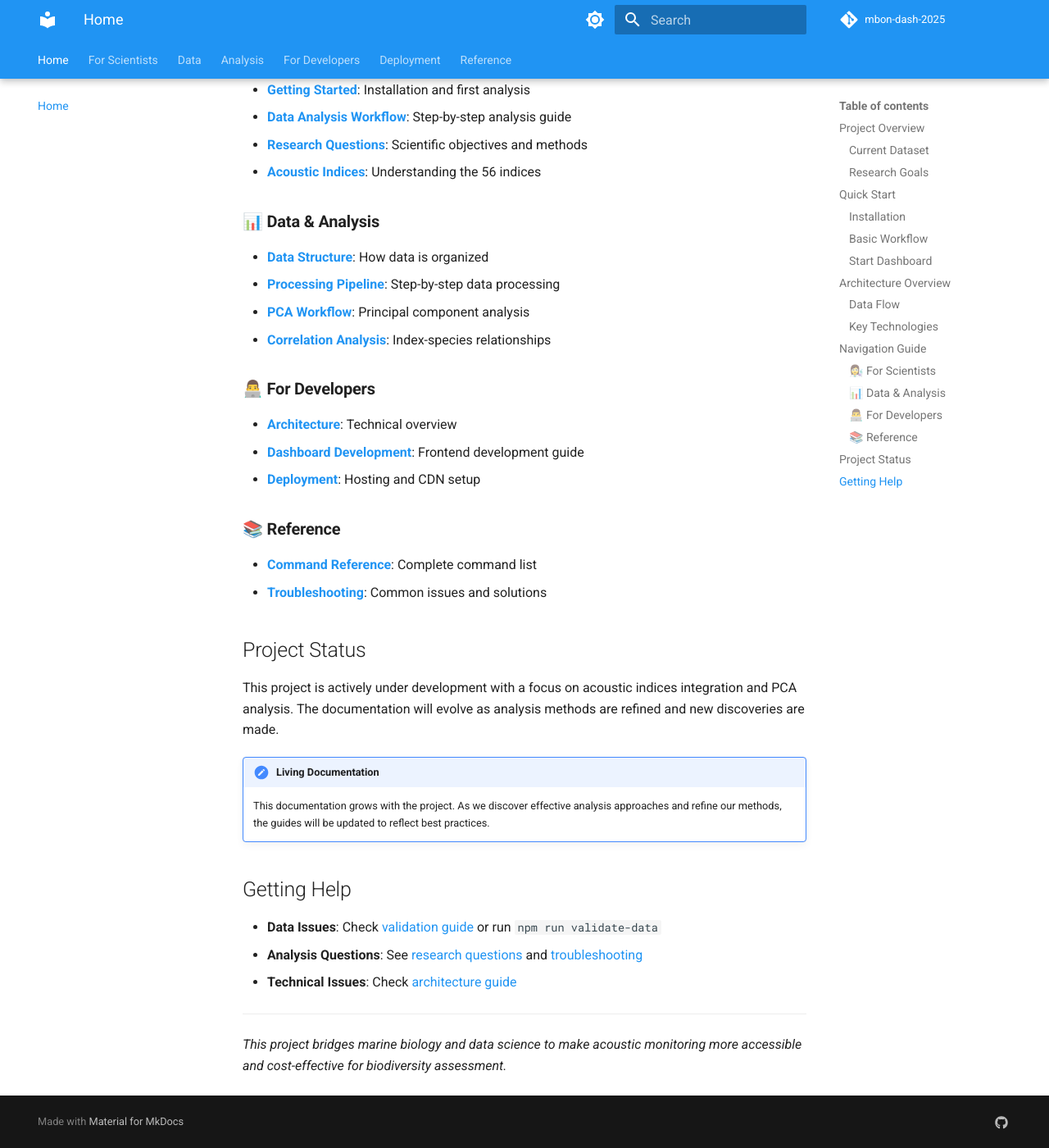
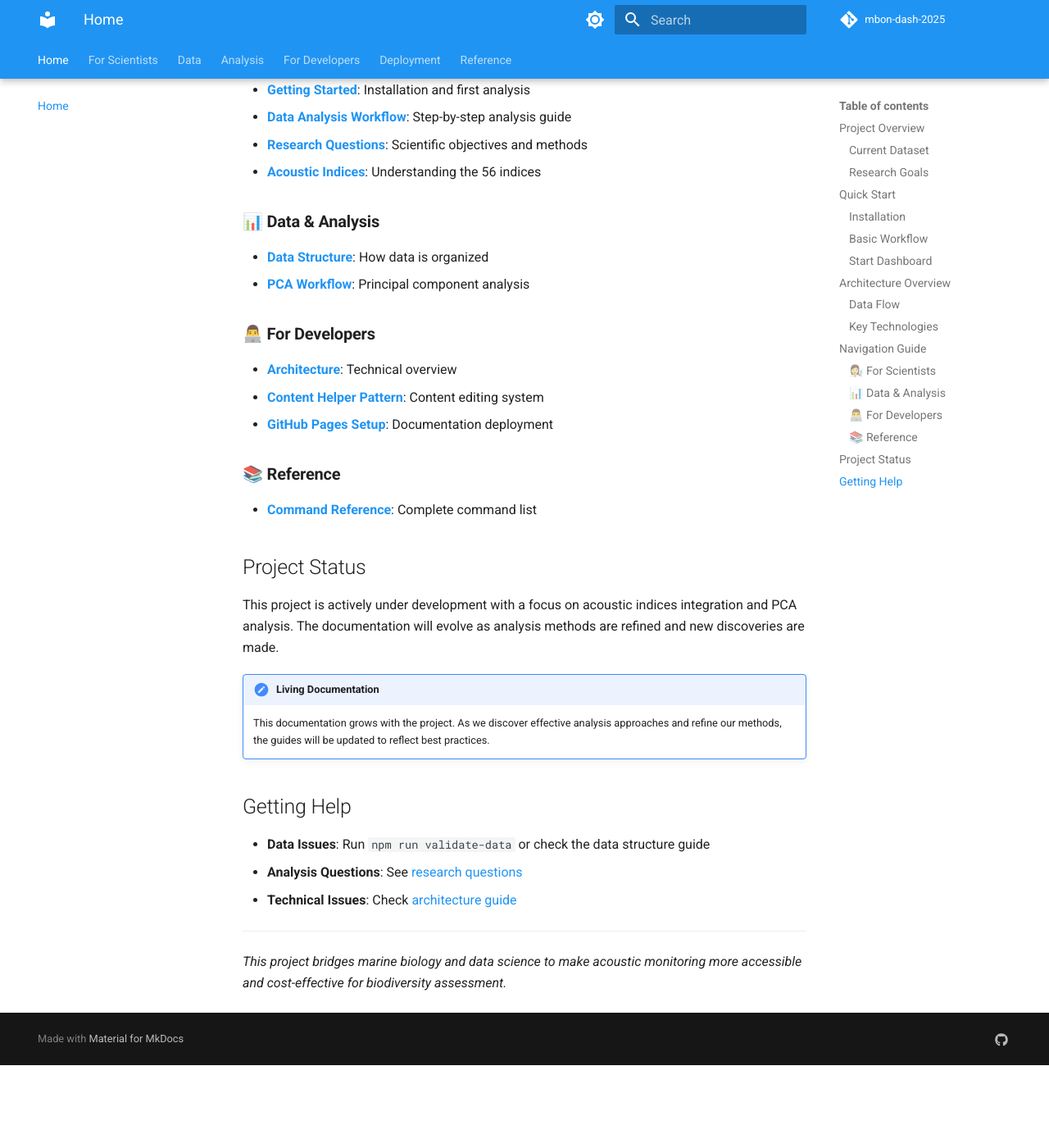
Before and after one commit to Waveform-Analytics/mbon-dash-2025, an MkDocs documentation site: the page built from docs_site/index.md, in a window 1280 px wide and 1400 px high, scrolled down 2610 px. Shown: the whole window at 82% size. Built offline with MkDocs 1.6.1 and Material for MkDocs 9.7.7, drawn with Linux system fonts in a browser that asks for light colours; comment, search, counter and statistics services are not loaded; after the commit the page ends 3909 px from its top, so only the background shows below that.

Commit message:
Streamline documentation: update links and references for clarity, remove outdated or redundant sections, and refine project structure. Add new dependencies for enhanced MkDocs functionality.

```diff
--- a/docs_site/index.md
+++ b/docs_site/index.md
@@ -116,18 +116,15 @@ graph LR
 
 ### 📊 **Data & Analysis**
 - **[Data Structure](data/structure.md)**: How data is organized
-- **[Processing Pipeline](data/processing-pipeline.md)**: Step-by-step data processing
 - **[PCA Workflow](analysis/pca-workflow.md)**: Principal component analysis
-- **[Correlation Analysis](analysis/correlation-analysis.md)**: Index-species relationships
 
 ### 👨‍💻 **For Developers**
 - **[Architecture](for-developers/architecture.md)**: Technical overview
-- **[Dashboard Development](for-developers/dashboard.md)**: Frontend development guide
-- **[Deployment](for-developers/deployment.md)**: Hosting and CDN setup
+- **[Content Helper Pattern](for-developers/content-helper-pattern.md)**: Content editing system
+- **[GitHub Pages Setup](deployment/github-pages-setup.md)**: Documentation deployment
 
 ### 📚 **Reference**
 - **[Command Reference](reference/commands.md)**: Complete command list
-- **[Troubleshooting](reference/troubleshooting.md)**: Common issues and solutions
 
 ## Project Status
 
@@ -138,8 +135,8 @@ This project is actively under development with a focus on acoustic indices inte
 
 ## Getting Help
 
-- **Data Issues**: Check [validation guide](data/validation.md) or run `npm run validate-data`
-- **Analysis Questions**: See [research questions](for-scientists/research-questions.md) and [troubleshooting](reference/troubleshooting.md)
+- **Data Issues**: Run `npm run validate-data` or check the data structure guide
+- **Analysis Questions**: See [research questions](for-scientists/research-questions.md)
 - **Technical Issues**: Check [architecture guide](for-developers/architecture.md)
 
 ---
--- a/mkdocs.yml
+++ b/mkdocs.yml
@@ -68,13 +68,8 @@ nav:
     - Acoustic Indices: for-scientists/acoustic-indices.md
   - Data:
     - Data Structure: data/structure.md
-    - Processing Pipeline: data/processing-pipeline.md
-    - File Formats: data/formats.md
-    - Quality Control: data/validation.md
   - Analysis:
     - PCA Workflow: analysis/pca-workflow.md
-    - Correlation Analysis: analysis/correlation-analysis.md
-    - Missing Data Handling: analysis/missing-data.md
   - For Developers:
     - Architecture: for-developers/architecture.md
     - Content Helper Pattern: for-developers/content-helper-pattern.md
@@ -85,8 +80,6 @@ nav:
     - CDN Setup: deployment/cdn-setup.md
   - Reference:
     - Command Reference: reference/commands.md
-    - Troubleshooting: reference/troubleshooting.md
-    - Glossary: reference/glossary.md
 
 extra:
   social:
```
Also changed, not shown: docs_site/analysis/pca-workflow.md (+1 -1 lines), docs_site/deployment/github-pages-setup.md (+1 -1 lines), docs_site/for-scientists/content-editing.md (+1 -1 lines), 1 other file.
